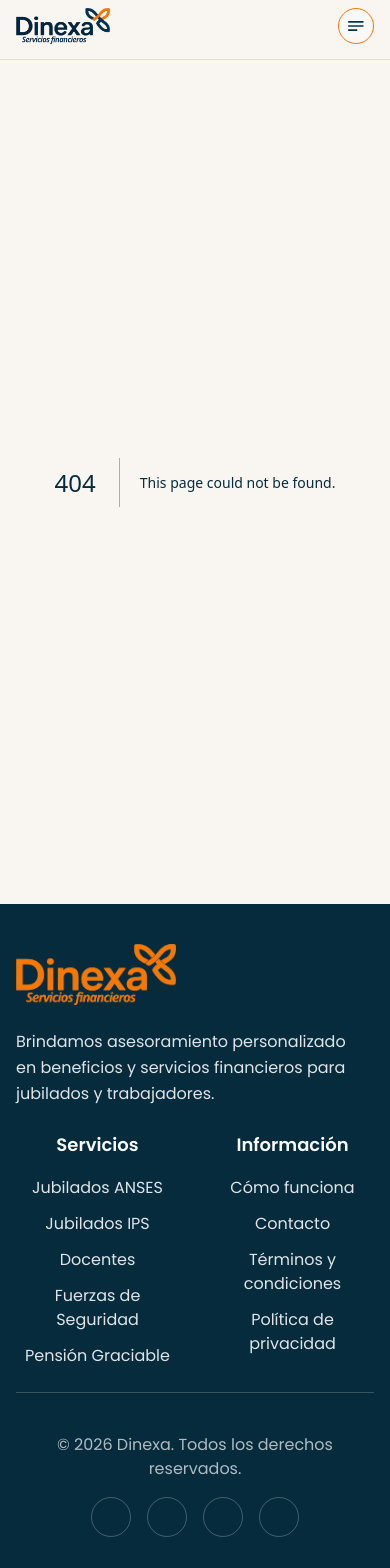
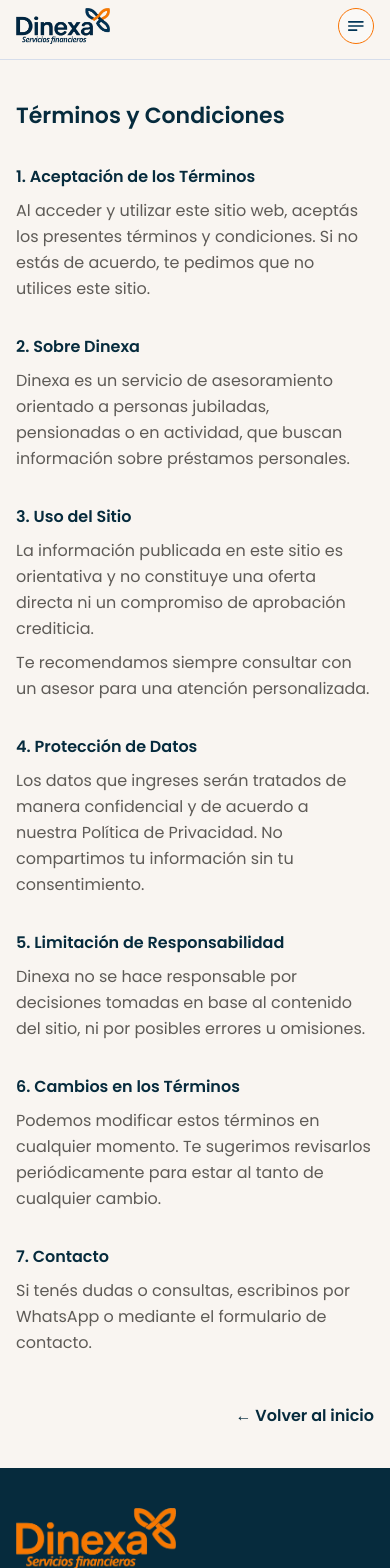
Before and after one commit to MarielDtt/Dinexa, a Next.js app: page /terminos-condiciones in a window 390 px wide. Before the commit this address had no page. Shown: the top 1568 px of the page. Built offline with nearby package versions, Linux system fonts and the light colour scheme; some icons are missing; what @mui/material-nextjs would draw is missing.

Commit message:
feat: add Términos y Condiciones page and connect from footer (mobile & desktop)

```diff
--- a/app/components/layout/Footer.tsx
+++ b/app/components/layout/Footer.tsx
@@ -1,4 +1,5 @@
 import Image from "next/image";
+import Link from "next/link";
 import FacebookIcon from "@mui/icons-material/Facebook";
 import InstagramIcon from "@mui/icons-material/Instagram";
 import EmailIcon from "@mui/icons-material/Email";
@@ -38,11 +39,31 @@
               </h3>
 
               <ul className="flex flex-col gap-3 text-text-inverse text-body-md opacity-90">
-                <li><a href="#linea">Jubilados ANSES</a></li>
-                <li><a href="#linea">Jubilados IPS</a></li>
-                <li><a href="#linea">Docentes</a></li>
-                <li><a href="#linea">Fuerzas de Seguridad</a></li>
-                <li><a href="#linea">Pensión Graciable</a></li>
+                <li>
+                  <a href="#linea" className="hover:text-accent-hover transition-colors duration-200">
+                    Jubilados ANSES
+                  </a>
+                </li>
+                <li>
+                  <a href="#linea" className="hover:text-accent-hover transition-colors duration-200">
+                    Jubilados IPS
+                  </a>
+                </li>
+                <li>
+                  <a href="#linea" className="hover:text-accent-hover transition-colors duration-200">
+                    Docentes
+                  </a>
+                </li>
+                <li>
+                  <a href="#linea" className="hover:text-accent-hover transition-colors duration-200">
+                    Fuerzas de Seguridad
+                  </a>
+                </li>
+                <li>
+                  <a href="#linea" className="hover:text-accent-hover transition-colors duration-200">
+                    Pensión Graciable
+                  </a>
+                </li>
               </ul>
             </div>
 
@@ -53,9 +74,24 @@
               </h3>
 
               <ul className="flex flex-col gap-3 text-text-inverse text-body-md opacity-90">
-                <li><a href="#pasos">Cómo funciona</a></li>
-                <li><a href="#contacto">Contacto</a></li>
-                <li>Términos y condiciones</li>
+                <li>
+                  <a href="#pasos" className="hover:text-accent-hover transition-colors duration-200">
+                    Cómo funciona
+                  </a>
+                </li>
+                <li>
+                  <a href="#contacto" className="hover:text-accent-hover transition-colors duration-200">
+                    Contacto
+                  </a>
+                </li>
+                <li>
+                  <Link
+                    href="/terminos-condiciones"
+                    className="hover:text-accent-hover transition-colors duration-200"
+                  >
+                    Términos y condiciones
+                  </Link>
+                </li>
                 <li>Política de privacidad</li>
               </ul>
             </div>
@@ -89,11 +125,31 @@
             </h3>
 
             <ul className="flex flex-col gap-3 text-text-inverse text-body-md opacity-90">
-              <li><a href="#linea">Jubilados ANSES</a></li>
-              <li><a href="#linea">Jubilados IPS</a></li>
-              <li><a href="#linea">Docentes</a></li>
-              <li><a href="#linea">Fuerzas de Seguridad</a></li>
-              <li><a href="#linea">Pensión Graciable</a></li>
+              <li>
+                <a href="#linea" className="hover:text-accent-hover transition-colors duration-200">
+                  Jubilados ANSES
+                </a>
+              </li>
+              <li>
+                <a href="#linea" className="hover:text-accent-hover transition-colors duration-200">
+                  Jubilados IPS
+                </a>
+              </li>
+              <li>
+                <a href="#linea" className="hover:text-accent-hover transition-colors duration-200">
+                  Docentes
+                </a>
+              </li>
+              <li>
+                <a href="#linea" className="hover:text-accent-hover transition-colors duration-200">
+                  Fuerzas de Seguridad
+                </a>
+              </li>
+              <li>
+                <a href="#linea" className="hover:text-accent-hover transition-colors duration-200">
+                  Pensión Graciable
+                </a>
+              </li>
             </ul>
           </div>
 
@@ -104,9 +160,24 @@
             </h3>
 
             <ul className="flex flex-col gap-3 text-text-inverse text-body-md opacity-90">
-              <li><a href="#pasos">Cómo funciona</a></li>
-              <li><a href="#contacto">Contacto</a></li>
-              <li>Términos y condiciones</li>
+              <li>
+                <a href="#pasos" className="hover:text-accent-hover transition-colors duration-200">
+                  Cómo funciona
+                </a>
+              </li>
+              <li>
+                <a href="#contacto" className="hover:text-accent-hover transition-colors duration-200">
+                  Contacto
+                </a>
+              </li>
+              <li>
+                <Link
+                  href="/terminos-condiciones"
+                  className="hover:text-accent-hover transition-colors duration-200"
+                >
+                  Términos y condiciones
+                </Link>
+              </li>
               <li>Política de privacidad</li>
             </ul>
           </div>
@@ -129,7 +200,7 @@
               target="_blank"
               rel="noreferrer"
               aria-label="Facebook Dinexa"
-              className="w-10 h-10 rounded-full border border-text-inverse/25 flex items-center justify-center text-text-inverse/90"
+              className="w-10 h-10 rounded-full border border-text-inverse/25 flex items-center justify-center text-text-inverse/90 hover:text-accent-hover hover:border-text-inverse/40 transition-colors duration-200"
             >
               <FacebookIcon fontSize="small" />
             </a>
@@ -139,7 +210,7 @@
               target="_blank"
               rel="noreferrer"
               aria-label="Instagram Dinexa"
-              className="w-10 h-10 rounded-full border border-text-inverse/25 flex items-center justify-center text-text-inverse/90"
+              className="w-10 h-10 rounded-full border border-text-inverse/25 flex items-center justify-center text-text-inverse/90 hover:text-accent-hover hover:border-text-inverse/40 transition-colors duration-200"
             >
               <InstagramIcon fontSize="small" />
             </a>
@@ -147,7 +218,7 @@
             <a
               href="mailto:dinexasf@gmail.com"
               aria-label="Enviar mail"
-              className="w-10 h-10 rounded-full border border-text-inverse/25 flex items-center justify-center text-text-inverse/90"
+              className="w-10 h-10 rounded-full border border-text-inverse/25 flex items-center justify-center text-text-inverse/90 hover:text-accent-hover hover:border-text-inverse/40 transition-colors duration-200"
             >
               <EmailIcon fontSize="small" />
             </a>
@@ -155,7 +226,7 @@
             <a
               href="tel:+541154724032"
               aria-label="Llamar"
-              className="w-10 h-10 rounded-full border border-text-inverse/25 flex items-center justify-center text-text-inverse/90"
+              className="w-10 h-10 rounded-full border border-text-inverse/25 flex items-center justify-center text-text-inverse/90 hover:text-accent-hover hover:border-text-inverse/40 transition-colors duration-200"
             >
               <LocalPhoneIcon fontSize="small" />
             </a>
--- /dev/null
+++ b/app/terminos-condiciones/page.tsx
@@ -0,0 +1,105 @@
+import Link from "next/link";
+
+export default function TerminosCondiciones() {
+    return (
+        <section className="bg-background-default min-h-screen px-4 py-10">
+            <div className="max-w-[1200px] mx-auto flex flex-col gap-8">
+
+                {/* Título */}
+                <h1 className="text-heading-2 text-text-primary">
+                    Términos y Condiciones
+                </h1>
+
+                {/* 1 */}
+                <div className="flex flex-col gap-2">
+                    <h2 className="text-body font-semibold text-text-primary">
+                        1. Aceptación de los Términos
+                    </h2>
+                    <p className="text-body text-text-secondary">
+                        Al acceder y utilizar este sitio web, aceptás los presentes términos y condiciones.
+                        Si no estás de acuerdo, te pedimos que no utilices este sitio.
+                    </p>
+                </div>
+
+                {/* 2 */}
+                <div className="flex flex-col gap-2">
+                    <h2 className="text-body font-semibold text-text-primary">
+                        2. Sobre Dinexa
+                    </h2>
+                    <p className="text-body text-text-secondary">
+                        Dinexa es un servicio de asesoramiento orientado a personas jubiladas,
+                        pensionadas o en actividad, que buscan información sobre préstamos personales.
+                    </p>
+                </div>
+
+                {/* 3 */}
+                <div className="flex flex-col gap-2">
+                    <h2 className="text-body font-semibold text-text-primary">
+                        3. Uso del Sitio
+                    </h2>
+                    <p className="text-body text-text-secondary">
+                        La información publicada en este sitio es orientativa y no constituye una oferta
+                        directa ni un compromiso de aprobación crediticia.
+                    </p>
+                    <p className="text-body text-text-secondary">
+                        Te recomendamos siempre consultar con un asesor para una atención personalizada.
+                    </p>
+                </div>
+
+                {/* 4 */}
+                <div className="flex flex-col gap-2">
+                    <h2 className="text-body font-semibold text-text-primary">
+                        4. Protección de Datos
+                    </h2>
+                    <p className="text-body text-text-secondary">
+                        Los datos que ingreses serán tratados de manera confidencial y de acuerdo
+                        a nuestra Política de Privacidad. No compartimos tu información sin tu consentimiento.
+                    </p>
+                </div>
+
+                {/* 5 */}
+                <div className="flex flex-col gap-2">
+                    <h2 className="text-body font-semibold text-text-primary">
+                        5. Limitación de Responsabilidad
+                    </h2>
+                    <p className="text-body text-text-secondary">
+                        Dinexa no se hace responsable por decisiones tomadas en base al contenido del sitio,
+                        ni por posibles errores u omisiones.
+                    </p>
+                </div>
+
+                {/* 6 */}
+                <div className="flex flex-col gap-2">
+                    <h2 className="text-body font-semibold text-text-primary">
+                        6. Cambios en los Términos
+                    </h2>
+                    <p className="text-body text-text-secondary">
+                        Podemos modificar estos términos en cualquier momento.
+                        Te sugerimos revisarlos periódicamente para estar al tanto de cualquier cambio.
+                    </p>
+                </div>
+
+                {/* 7 */}
+                <div className="flex flex-col gap-2">
+                    <h2 className="text-body font-semibold text-text-primary">
+                        7. Contacto
+                    </h2>
+                    <p className="text-body text-text-secondary">
+                        Si tenés dudas o consultas, escribinos por WhatsApp o mediante el formulario de contacto.
+                    </p>
+                </div>
+
+                {/* Botón volver */}
+                <div className="pt-4 flex justify-end">
+                    <Link
+                        href="/"
+                        className="text-accent-primary font-semibold transition-colors duration-200 hover:text-accent-hover"
+                    >
+                        ← Volver al inicio
+                    </Link>
+                </div>
+
+            </div>
+        </section>
+    );
+}
```
